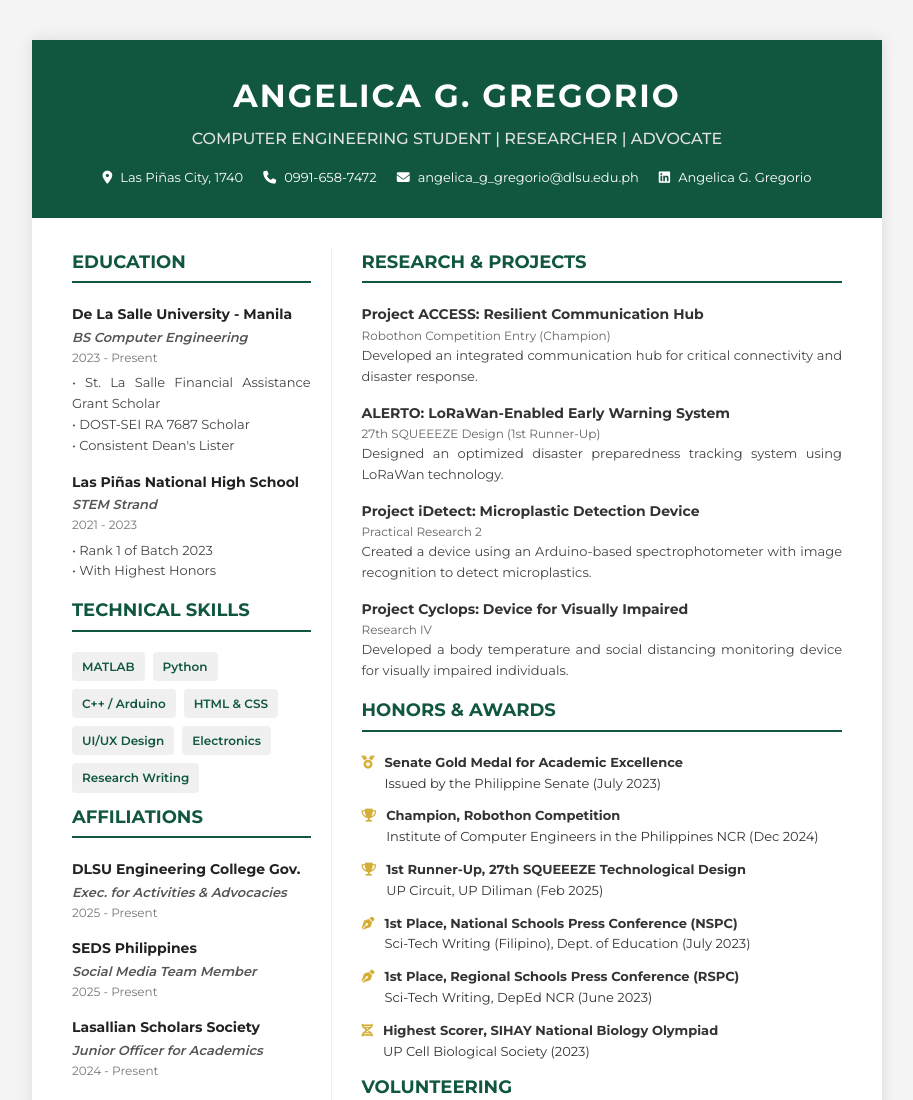
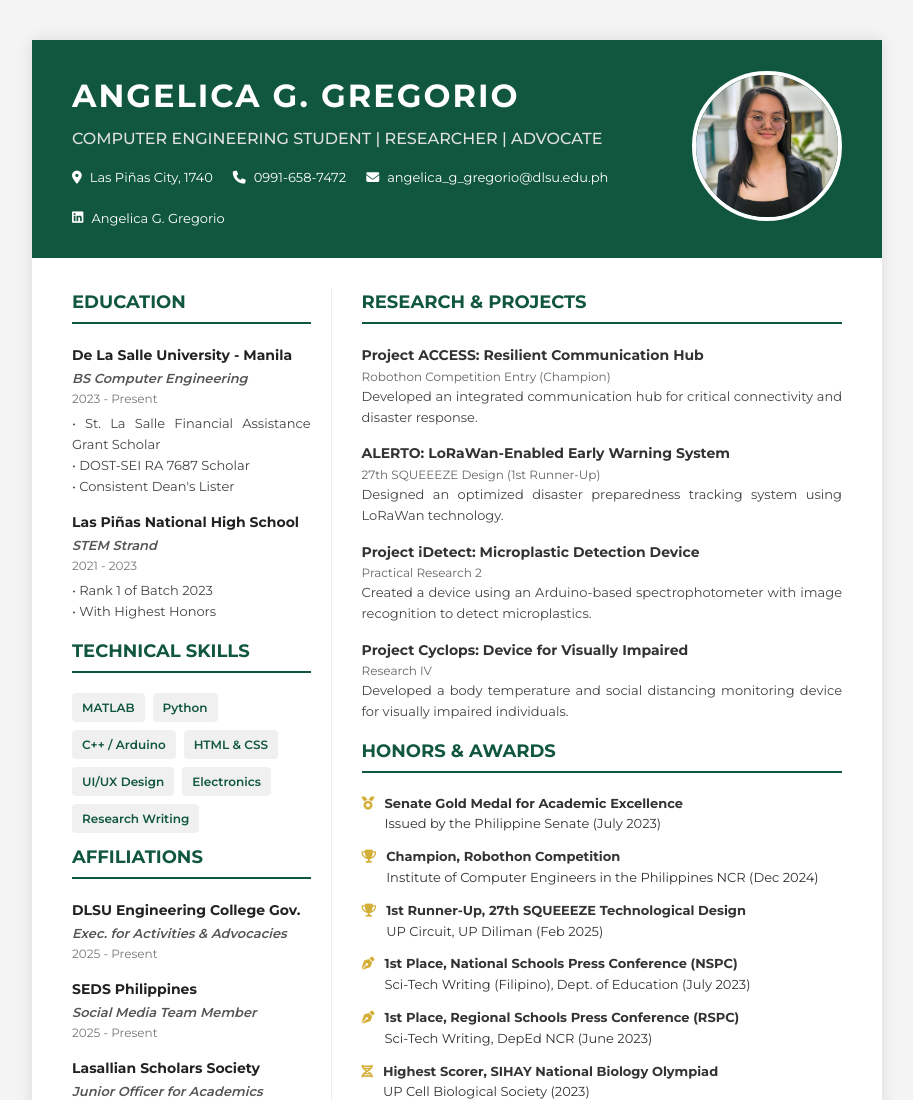
Before and after one commit to angelica-gregorio/my-public-website, a website built with webpack: page cv.html in a window 1280 px wide. Shown: the top 1100 px of the page, without its empty margins (183-1096 px from the left). Built offline with nearby package versions, Linux system fonts and the light colour scheme.

Commit message:
feat: Enhance CV layout with flexbox for header and profile picture

```diff
--- a/css/cv.css
+++ b/css/cv.css
@@ -29,7 +29,30 @@ body {
   background: #115740; /* DLSU Green */
   color: #fff;
   padding: 30px 40px;
-  text-align: center;
+}
+
+.header-content {
+  display: flex;
+  justify-content: space-between;
+  align-items: center;
+  gap: 30px;
+}
+
+.header-text {
+  flex: 1;
+  text-align: left;
+}
+
+.profile-picture {
+  flex-shrink: 0;
+}
+
+.profile-picture img {
+  width: 150px;
+  height: 150px;
+  border-radius: 50%;
+  border: 4px solid #fff;
+  object-fit: cover;
 }
 
 .header h1 {
@@ -50,7 +73,6 @@ body {
 
 .header .contact-info {
   display: flex;
-  justify-content: center;
   flex-wrap: wrap;
   gap: 20px;
   font-size: 13px;
--- a/cv.html
+++ b/cv.html
@@ -11,9 +11,16 @@
 <div class="resume">
 
     <div class="header">
-        <h1>Angelica G. Gregorio</h1> <p class="subtitle">Computer Engineering Student | Researcher | Advocate</p>
-        <div class="contact-info">
-            <div><i class="fas fa-map-marker-alt"></i> Las Piñas City, 1740</div> <div><i class="fas fa-phone"></i> 0991-658-7472</div> <div><i class="fas fa-envelope"></i> angelica_g_gregorio@dlsu.edu.ph</div> <div><i class="fab fa-linkedin"></i> Angelica G. Gregorio</div> </div>
+        <div class="header-content">
+            <div class="header-text">
+                <h1>Angelica G. Gregorio</h1> <p class="subtitle">Computer Engineering Student | Researcher | Advocate</p>
+                <div class="contact-info">
+                    <div><i class="fas fa-map-marker-alt"></i> Las Piñas City, 1740</div> <div><i class="fas fa-phone"></i> 0991-658-7472</div> <div><i class="fas fa-envelope"></i> angelica_g_gregorio@dlsu.edu.ph</div> <div><i class="fab fa-linkedin"></i> Angelica G. Gregorio</div> </div>
+            </div>
+            <div class="profile-picture">
+                <img src="img/profile.png" alt="Profile Picture">
+            </div>
+        </div>
     </div>
 
     <div class="main-content">
```
